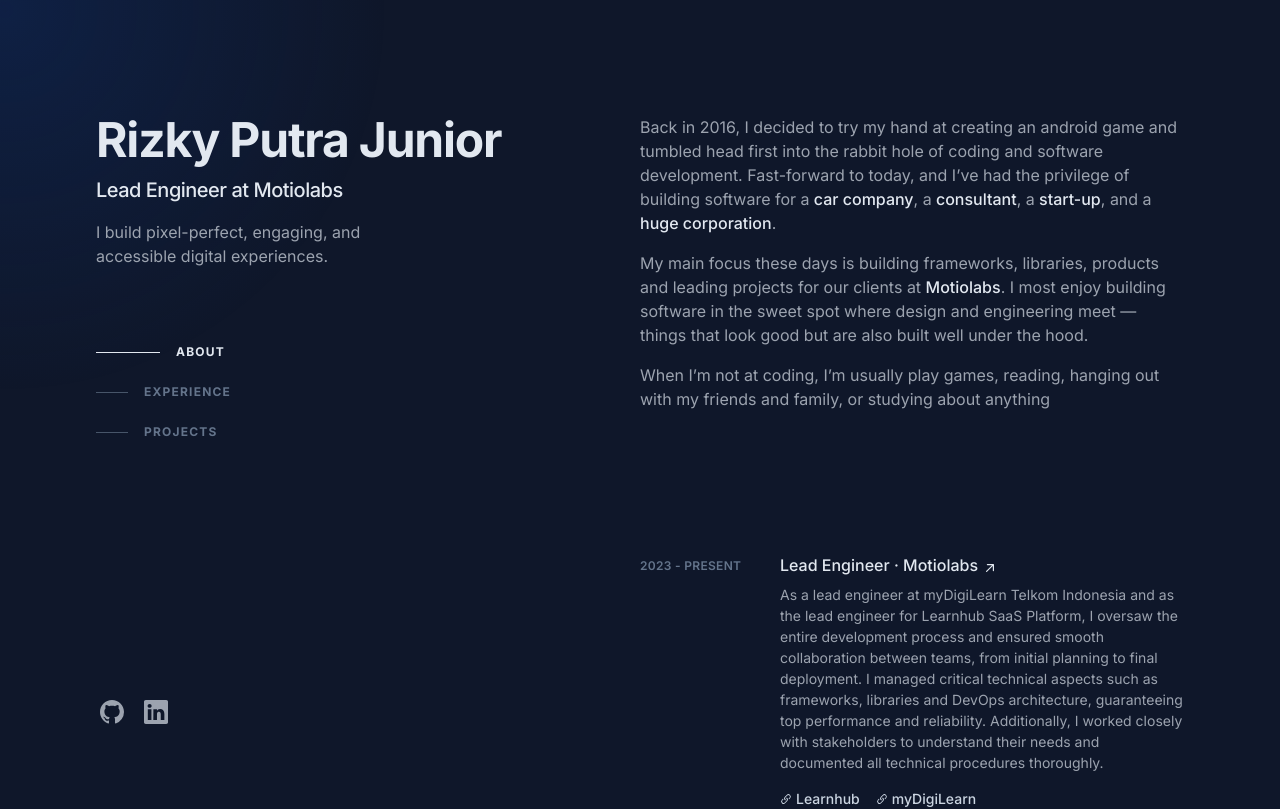
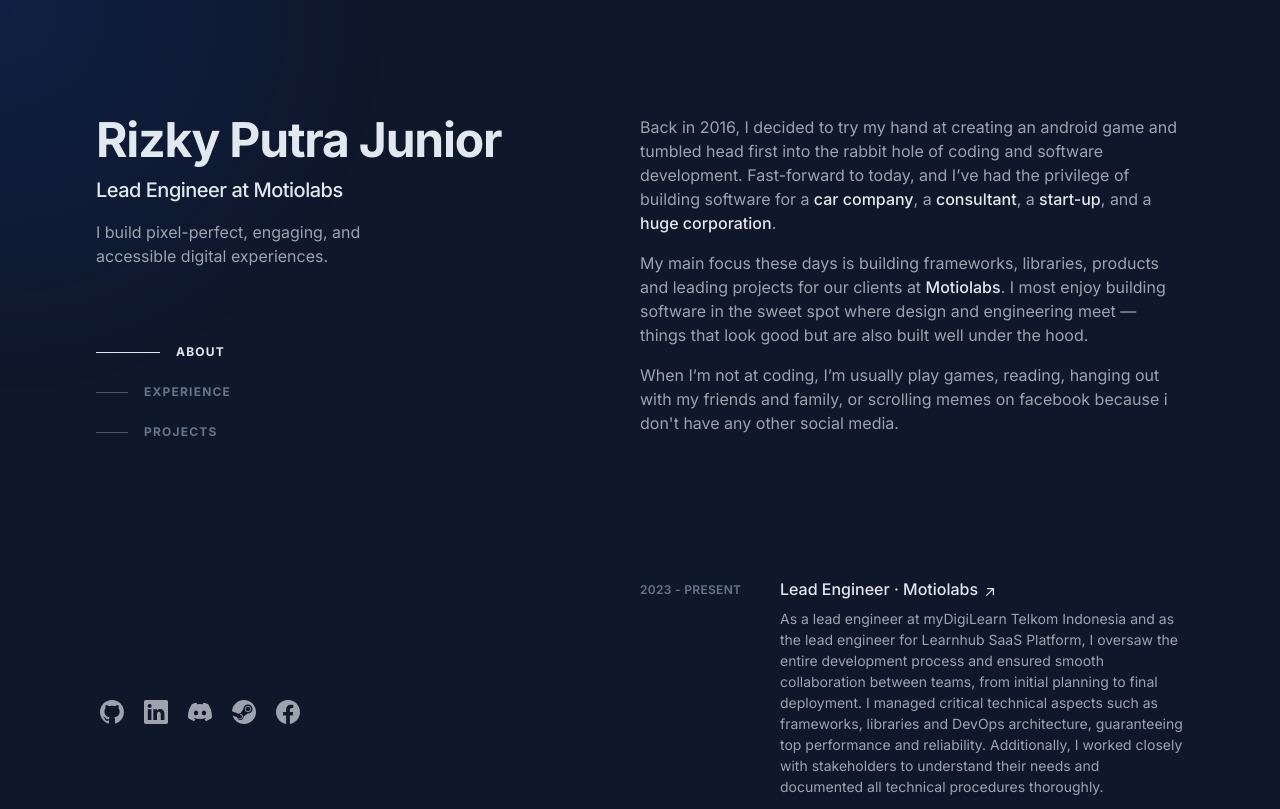
Before and after one commit to rzpjunior/rzpjunior, a Next.js app: page / in a window 1280 px wide. Shown: the top 809 px of the page. Built offline with nearby package versions, Linux system fonts and the light colour scheme.

Commit message:
feat(add): fix font size and add more socials

```diff
--- a/src/components/About.tsx
+++ b/src/components/About.tsx
@@ -20,7 +20,7 @@
                 things that look good but are also built well under the hood.
             </p>
             <p className="mb-4 text-gray-400">
-            When I’m not at coding, I’m usually play games, reading, hanging out with my friends and family, or studying about anything
+            When I’m not at coding, I’m usually play games, reading, hanging out with my friends and family, or scrolling memes on facebook because i don't have any other social media.
             </p>
         </div>
       </section>
--- a/src/components/Header.tsx
+++ b/src/components/Header.tsx
@@ -51,7 +51,7 @@
     <header className="lg:sticky lg:top-0 lg:flex lg:max-h-screen lg:w-1/1 lg:flex-col lg:justify-between lg:py-24">
     {/* <header className="lg:sticky lg:top-0 lg:flex lg:max-h-screen lg:w-1/1 lg:flex-col lg:justify-between lg:py-24"> */}
       <div>
-        <h1 className='text-5xl font-bold tracking-tight text-slate-200 sm:text-5xl'>
+        <h1 className='text-4xl font-bold tracking-tight text-slate-200 sm:text-5xl'>
           <a href="/">Rizky Putra Junior</a>
         </h1>
         <h2 className='mt-3 text-lg font-medium tracking-tight text-slate-200 sm:text-xl'>
@@ -133,7 +133,7 @@
       </div>
       <ul className='ml-1 mt-8 flex items-center'>
         <li className='mr-5 text-xs shrink-0'>
-          <a className='text-gray-400 block hover:text-slate-200' href="https://github.com/rzpjunior" target='_blank'>
+          <a title='GitHub' className='text-gray-400 block hover:text-slate-200' href="https://github.com/rzpjunior" target='_blank'>
             <span className='sr-only'>GitHub</span>
             <svg
               xmlns='http://www.w3.org/2000/svg'
@@ -154,7 +154,7 @@
           </a>
         </li>
         <li className='mr-5 text-xs shrink-0'>
-          <a className='text-gray-400 block hover:text-slate-200' href="https://www.linkedin.com/in/rzpjunior/" target='_blank'>
+          <a title='LinkedIn' className='text-gray-400 block hover:text-slate-200' href="https://www.linkedin.com/in/rzpjunior/" target='_blank'>
             <span className='sr-only'>LinkedIn</span>
             <svg
               xmlns='http://www.w3.org/2000/svg'
@@ -167,6 +167,49 @@
             </svg>
           </a>
         </li>
+        <li className='mr-5 text-xs shrink-0'>
+          <a title='Discord: itskozo.' className='text-gray-400 block hover:text-slate-200' href="https://discordapp.com/users/432989889605402635" target='_blank'>
+            <span className='sr-only'>Discord</span>
+            <svg
+              xmlns='http://www.w3.org/2000/svg'
+              viewBox='0 0 16 16'
+              fill='currentColor'
+              className='h-6 w-6'
+              aria-hidden='true'
+            >
+              <path d="M13.545 2.907a13.2 13.2 0 0 0-3.257-1.011.05.05 0 0 0-.052.025c-.141.25-.297.577-.406.833a12.2 12.2 0 0 0-3.658 0 8 8 0 0 0-.412-.833.05.05 0 0 0-.052-.025c-1.125.194-2.22.534-3.257 1.011a.04.04 0 0 0-.021.018C.356 6.024-.213 9.047.066 12.032q.003.022.021.037a13.3 13.3 0 0 0 3.995 2.02.05.05 0 0 0 .056-.019q.463-.63.818-1.329a.05.05 0 0 0-.01-.059l-.018-.011a9 9 0 0 1-1.248-.595.05.05 0 0 1-.02-.066l.015-.019q.127-.095.248-.195a.05.05 0 0 1 .051-.007c2.619 1.196 5.454 1.196 8.041 0a.05.05 0 0 1 .053.007q.121.1.248.195a.05.05 0 0 1-.004.085 8 8 0 0 1-1.249.594.05.05 0 0 0-.03.03.05.05 0 0 0 .003.041c.24.465.515.909.817 1.329a.05.05 0 0 0 .056.019 13.2 13.2 0 0 0 4.001-2.02.05.05 0 0 0 .021-.037c.334-3.451-.559-6.449-2.366-9.106a.03.03 0 0 0-.02-.019m-8.198 7.307c-.789 0-1.438-.724-1.438-1.612s.637-1.613 1.438-1.613c.807 0 1.45.73 1.438 1.613 0 .888-.637 1.612-1.438 1.612m5.316 0c-.788 0-1.438-.724-1.438-1.612s.637-1.613 1.438-1.613c.807 0 1.451.73 1.438 1.613 0 .888-.631 1.612-1.438 1.612"/>
+            </svg>
+          </a>
+        </li>
+        <li className='mr-5 text-xs shrink-0'>
+          <a title='Steam' className='text-gray-400 block hover:text-slate-200' href="https://steamcommunity.com/id/kozo9/" target='_blank'>
+            <span className='sr-only'>Steam</span>
+            <svg
+              xmlns='http://www.w3.org/2000/svg'
+              viewBox='0 0 16 16'
+              fill='currentColor'
+              className='h-6 w-6'
+              aria-hidden='true'
+            >
+              <path d="M.329 10.333A8.01 8.01 0 0 0 7.99 16C12.414 16 16 12.418 16 8s-3.586-8-8.009-8A8.006 8.006 0 0 0 0 7.468l.003.006 4.304 1.769A2.2 2.2 0 0 1 5.62 8.88l1.96-2.844-.001-.04a3.046 3.046 0 0 1 3.042-3.043 3.046 3.046 0 0 1 3.042 3.043 3.047 3.047 0 0 1-3.111 3.044l-2.804 2a2.223 2.223 0 0 1-3.075 2.11 2.22 2.22 0 0 1-1.312-1.568L.33 10.333Z"/>
+              <path d="M4.868 12.683a1.715 1.715 0 0 0 1.318-3.165 1.7 1.7 0 0 0-1.263-.02l1.023.424a1.261 1.261 0 1 1-.97 2.33l-.99-.41a1.7 1.7 0 0 0 .882.84Zm3.726-6.687a2.03 2.03 0 0 0 2.027 2.029 2.03 2.03 0 0 0 2.027-2.029 2.03 2.03 0 0 0-2.027-2.027 2.03 2.03 0 0 0-2.027 2.027m2.03-1.527a1.524 1.524 0 1 1-.002 3.048 1.524 1.524 0 0 1 .002-3.048"/>
+            </svg>
+          </a>
+        </li>
+        <li className='mr-5 text-xs shrink-0'>
+          <a title='Steam' className='text-gray-400 block hover:text-slate-200' href="https://www.facebook.com/rizky.putrajunior/" target='_blank'>
+            <span className='sr-only'>Facebook</span>
+            <svg
+              xmlns='http://www.w3.org/2000/svg'
+              viewBox='0 0 16 16'
+              fill='currentColor'
+              className='h-6 w-6'
+              aria-hidden='true'
+            >
+              <path d="M16 8.049c0-4.446-3.582-8.05-8-8.05C3.58 0-.002 3.603-.002 8.05c0 4.017 2.926 7.347 6.75 7.951v-5.625h-2.03V8.05H6.75V6.275c0-2.017 1.195-3.131 3.022-3.131.876 0 1.791.157 1.791.157v1.98h-1.009c-.993 0-1.303.621-1.303 1.258v1.51h2.218l-.354 2.326H9.25V16c3.824-.604 6.75-3.934 6.75-7.951"/>
+            </svg>
+          </a>
+        </li>
       </ul>
     </header>
   );
```
